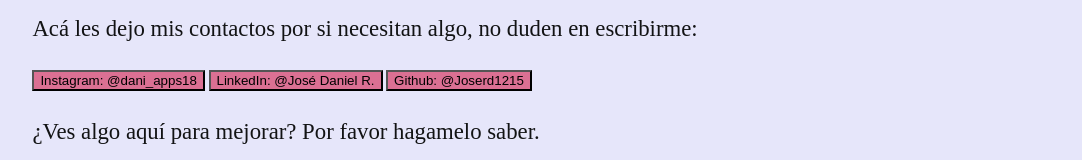
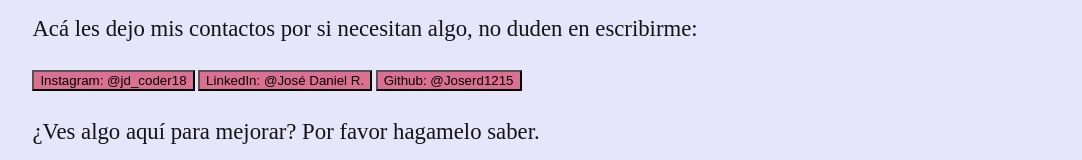
Before and after one commit to Joserd1215/Blog, a plain HTML site: page index.html in a window 1280 px wide. Shown: the part 916-1076 px from the top of the page, without its empty margins (78-1160 px from the left). Drawn offline with Linux system fonts and the light colour scheme; a web font is replaced by a local one.

Commit message:
Update index.html

```diff
--- a/index.html
+++ b/index.html
@@ -4,7 +4,7 @@
   <meta http-equiv="X-UA-Compatible" content="IE=edge" />
   <meta name="viewport" content="width=device-width, initial-scale=1" />
   <meta charset="UTF-8">
-  <title>Dani_Apps18</title>
+  <title>Jd_Coder</title>
   <link href="main.css" rel="stylesheet" />
   <link rel="shortcut icon" href="logo.ico" />
   <link
@@ -44,7 +44,7 @@
 
   <p>Acá les dejo mis contactos por si necesitan algo, no duden en escribirme:</p>
 
-      <a href="https://www.instagram.com/dani_apps18/"><button>Instagram: @dani_apps18</button></a>
+      <a href="https://www.instagram.com/Jd_Coder18/"><button>Instagram: @jd_coder18</button></a>
       <a href="https://www.linkedin.com/mwlite/in/jos%C3%A9-daniel-reynoso-43521a21b"><button>LinkedIn: @José Daniel R.</button></a>
       <a href="https://github.com/Joserd1215"><button>Github: @Joserd1215</button></a>
 
```
